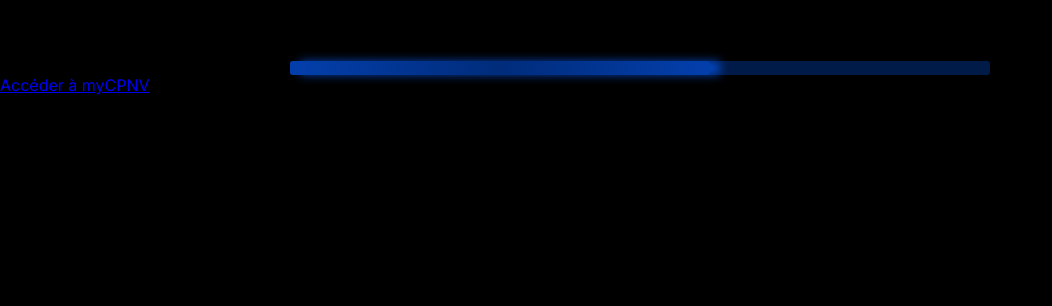
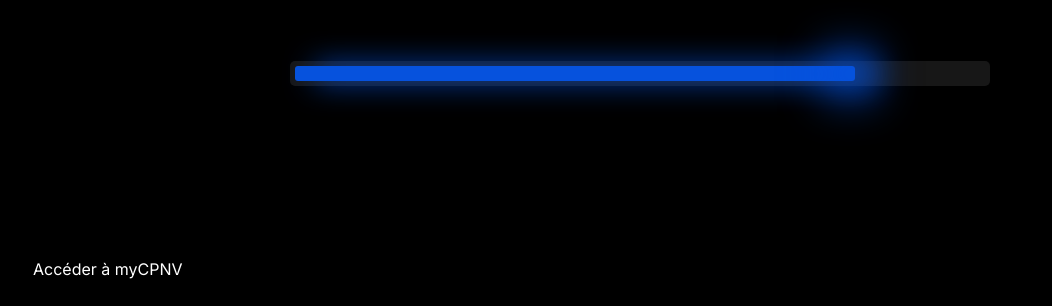
Before and after one commit to dimitrirutz/drutz.ch-placeholder, a website built with Vite: page index.html in a window 1280 px wide. Shown: the part 494-800 px from the top of the page, without its empty margins (0-1052 px from the left). Built offline with nearby package versions, Linux system fonts and the light colour scheme.

Commit message:
Animation curseur de progression

```diff
--- a/index.html
+++ b/index.html
@@ -7,7 +7,8 @@
   <link rel="preconnect" href="https://fonts.gstatic.com" crossorigin>
   <link href="https://fonts.googleapis.com/css2?family=Inter:wght@100;200;300;400;500;600;700;800;900&display=swap" rel="stylesheet">
   <meta name="viewport" content="width=device-width, initial-scale=1.0" />
-  <title>Vite App</title>
+  <meta name="theme-color" content="#000000">
+  <title>Dimitri RUTZ</title>
 </head>
 <body>
 <main>
@@ -37,7 +38,7 @@
     <div class="subtitle"><h2>Site en cours de construction</h2></div>
   </div>
   <div class="progress">
-    <div class="progress__bar" style="--progress: 60%"></div>
+    <div class="progress__bar" style="--progress: 80%"></div>
   </div>
 </main>
 <footer>
--- a/style/main.scss
+++ b/style/main.scss
@@ -12,6 +12,9 @@ body{
   background-color: #000;
   font-family: 'Inter', sans-serif;
   color: #eeeeee;
+  display: flex;
+  flex-direction: column;
+  height: 100vh;
 }
 
 main{
@@ -36,6 +39,7 @@ main{
 
 
 .progress{
+  --bar-padding: 5px;
   margin-top: 64px;
   max-width: 700px;
   width: 100%;
@@ -43,34 +47,87 @@ main{
 
   .progress__bar{
     width: 100%;
-    height: 14px;
-    border-radius: 3px;
-    background-color: rgba(6, 82, 221, 0.33);
+    height: 25px;
+    border-radius: 5px;
+    //background-color: rgba(6, 82, 221, 0.33);
+    //background-color: rgba(6, 82, 221, 0.05);
+    background-color: rgba(255, 255, 255, 0.09);
     position: relative;
 
     &::before{
       content: '';
       position: absolute;
       border-radius: 3px;
-      top: 0;
-      bottom: 0;
-      left: 0;
-      //background-color: var(--primary);
-      background-image: linear-gradient(90deg, #0652DD,#0652DD, #002c7b, #0652DD,#0652DD);
+      top: var(--bar-padding);
+      bottom: var(--bar-padding);
+      left: var(--bar-padding);
+      background-image: linear-gradient(90deg, #0652DD,#0652DD,#0652DD, #002C7BFF, #0652DD, #0652DD, #0652DD);
       background-size: 400%;
-      background-position: 0 0;
+      background-position: 100% 0;
       width: var(--progress);
-      box-shadow: 10px 0 10px rgba(6, 82, 221, 0.80);
-      animation: progress-bar-animation 2s infinite linear;
+      box-shadow: 20px 0 30px rgba(6, 82, 221, 1);
+      animation: progress-bar-animation 5s infinite linear;
+    }
+
+    &::after{
+      content: '';
+      position: absolute;
+      border-radius: 3px;
+      top: 50%;
+      transform: translateY(-50%);
+      height: 0px;
+      left: var(--progress);
+      width: 0;
+      //box-shadow: 0 0 40px 20px #0652DDFF;
+      animation-delay: 10s;
+      animation: progress-cursor-animation 3s infinite ease-in-out;
     }
   }
 }
 
 @keyframes progress-bar-animation {
   from {
-    background-position: 0 0;
+    background-position: 100% 0;
   }
   to{
-    background-position: 100% 0;
+    background-position: 0% 0;
   }
 }
+
+@keyframes progress-cursor-animation {
+  0% {
+    box-shadow: 0 0 40px 20px rgba(6, 82, 221, 0.57);
+  }
+  50%{
+    box-shadow: 0 0 40px 30px rgba(6, 82, 221, 0.57);
+  }
+  100%{
+    box-shadow: 0 0 40px 20px rgba(6, 82, 221, 0.57);
+  }
+}
+
+
+
+footer{
+  margin-top: auto;
+  height: 60px;
+  padding: 13px;
+}
+
+.btn-link{
+  padding: 13px 20px;
+  color: #FFFFFF;
+  text-decoration: none;
+  border-radius: 10px;
+  transition-duration: .2s;
+
+  &:hover{
+    color: #0652DD;
+    background-color: rgba(6, 82, 221, 0.07);
+  }
+
+  &:active{
+    color: #0652DD;
+    background-color: rgba(6, 82, 221, 0.15);
+  }
+}
```
Also changed, not shown: favicon.svg, style/main.css, 1 other file.
